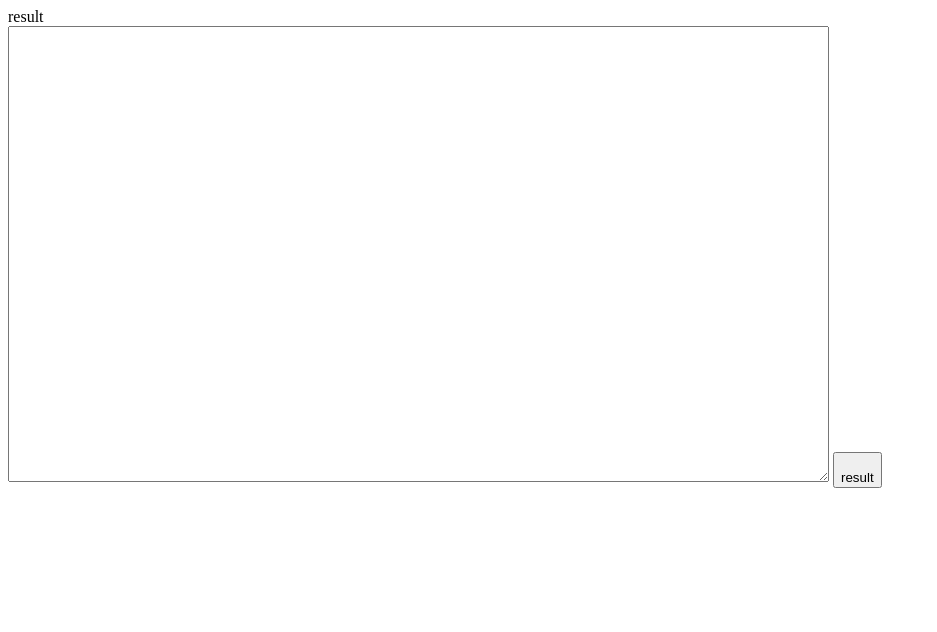
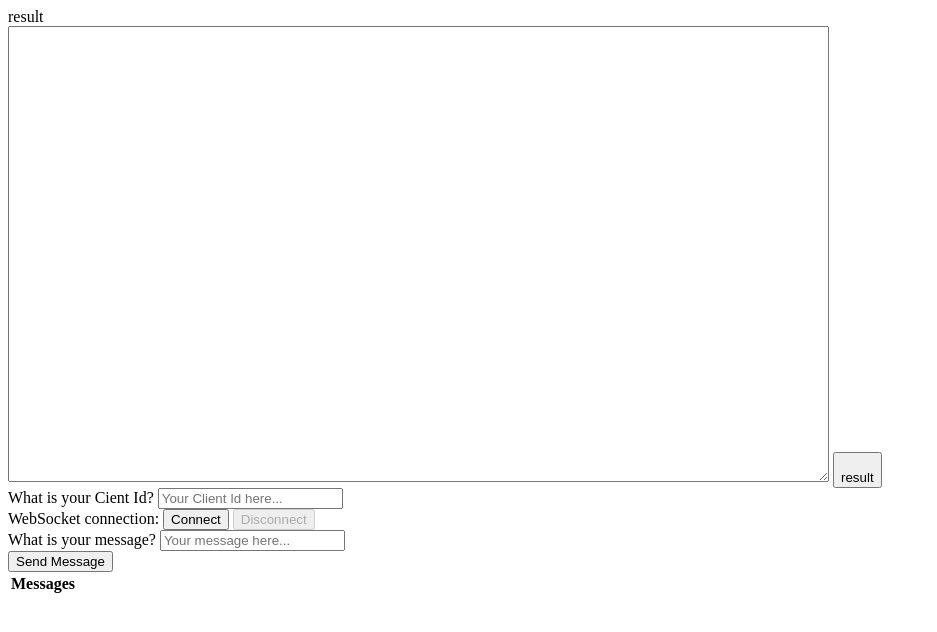
Before and after one commit to ParkSeolDev/twim-jpashop, a website: page frontend/index.html in a window 1280 px wide. Shown: the whole page, without its empty margins (0-937 px from the left). Drawn offline with nearby package versions, Linux system fonts and the light colour scheme.

Commit message:
CHORE : 수정

```diff
--- a/frontend/index.html
+++ b/frontend/index.html
@@ -10,6 +10,9 @@
   <script type="module" src="script.js"></script>
   <!-- <script  src="/socket.io/socket.io.js"></script> -->
   <script src="https://cdn.socket.io/4.5.1/socket.io.min.js"></script>
+  <script src="https://code.jquery.com/jquery-3.5.1.min.js"
+          integrity="sha256-9/aliU8dGd2tb6OSsuzixeV4y/faTqgFtohetphbbj0="
+          crossorigin="anonymous"></script>
   <!-- <script src="https://cdn.socket.io/socket.io-3.0.1.min.js"></script> -->
 </head>
 <body>
@@ -22,6 +25,46 @@
           </button>
       </div>
 
+
+
+      <div class="row">
+        <div class="col-md-6">
+          <form class="form-inline">
+            <div class="form-group">
+              <label for="clientId">What is your Cient Id?</label>
+              <input type="text" id="clientId" class="form-control" placeholder="Your Client Id here...">
+              <br>
+              <label for="connect">WebSocket connection:</label>
+              <button id="connect" class="btn btn-default" type="submit">Connect</button>
+              <button id="disconnect" class="btn btn-default" type="submit" disabled="disabled">Disconnect
+              </button>
+            </div>
+          </form>
+        </div>
+        <div class="col-md-6">
+          <form class="form-inline">
+            <div class="form-group">
+              <label for="message">What is your message?</label>
+              <input type="text" id="message" class="form-control" placeholder="Your message here...">
+            </div>
+            <button id="send" class="btn btn-default" type="submit">Send Message</button>
+          </form>
+        </div>
+      </div>
+      <div class="row">
+        <div class="col-md-12">
+          <table id="conversation" class="table table-striped">
+            <thead>
+            <tr>
+              <th>Messages</th>
+            </tr>
+            </thead>
+            <tbody id="messages">
+            </tbody>
+          </table>
+        </div>
+      </div>
+
     <!-- <script type="importmap">
       {
         "imports": {
```
Also changed, not shown: 4 other files.
